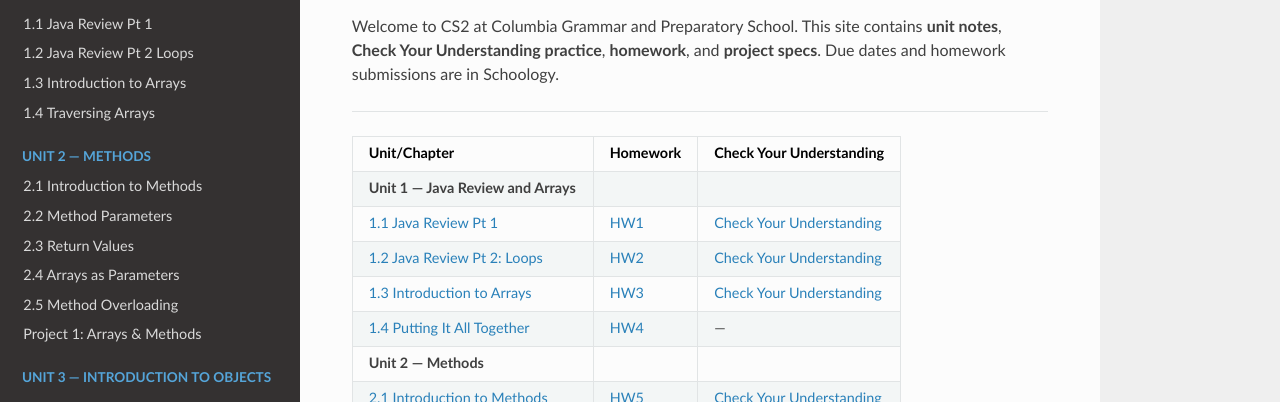
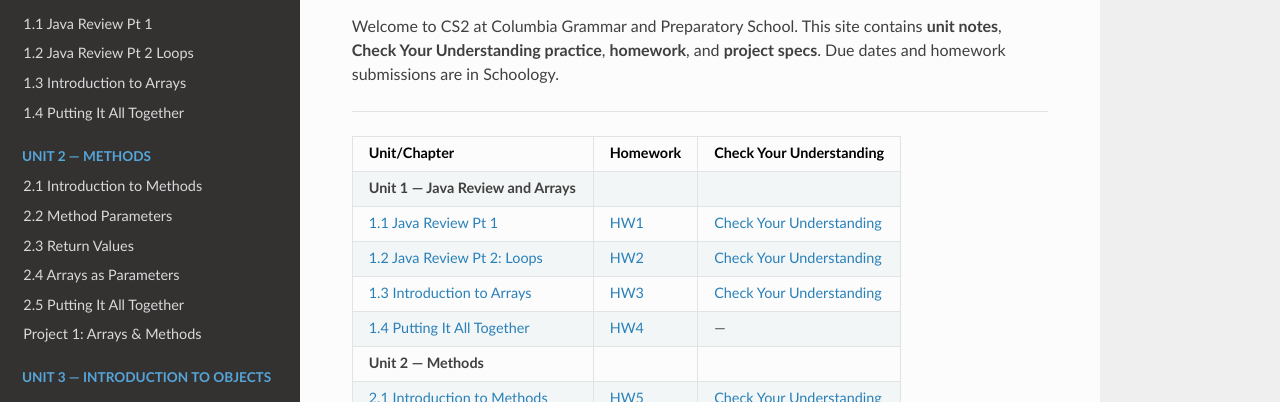
Before and after one commit to kjergens/cs2-site, an MkDocs documentation site: the page built from docs/index.md, in a window 1280 px wide. Shown: the part 217-619 px from the top of the page. Built offline with MkDocs 1.6.1, drawn with Linux system fonts in a browser that asks for light colours; nearby versions of some CDN libraries.

Commit message:
update TOC

```diff
--- a/mkdocs.yml
+++ b/mkdocs.yml
@@ -25,13 +25,13 @@
     - "1.1 Java Review Pt 1": unit1/notes_01_java_review.md
     - "1.2 Java Review Pt 2 Loops": unit1/notes_02_loops.md
     - "1.3 Introduction to Arrays": unit1/notes_03_arrays.md
-    - "1.4 Traversing Arrays": unit1/notes_04_traversing_arrays.md
+    - "1.4 Putting It All Together": unit1/notes_04_traversing_arrays.md
   - Unit 2 — Methods:
     - "2.1 Introduction to Methods": unit2/notes_01_methods.md
     - "2.2 Method Parameters": unit2/notes_02_method_parameters.md
     - "2.3 Return Values": unit2/notes_03_return_values.md
     - "2.4 Arrays as Parameters": unit2/notes_04_arrays_as_parameters.md
-    - "2.5 Method Overloading": unit2/notes_05_method_overloading.md
+    - "2.5 Putting It All Together": unit2/notes_05_method_overloading.md
     - "Project 1: Arrays & Methods": unit2/project1.md
   - Unit 3 — Introduction to Objects:
     - "3.1 Introduction to Objects": unit3/notes_01_intro_to_objects.md
```
